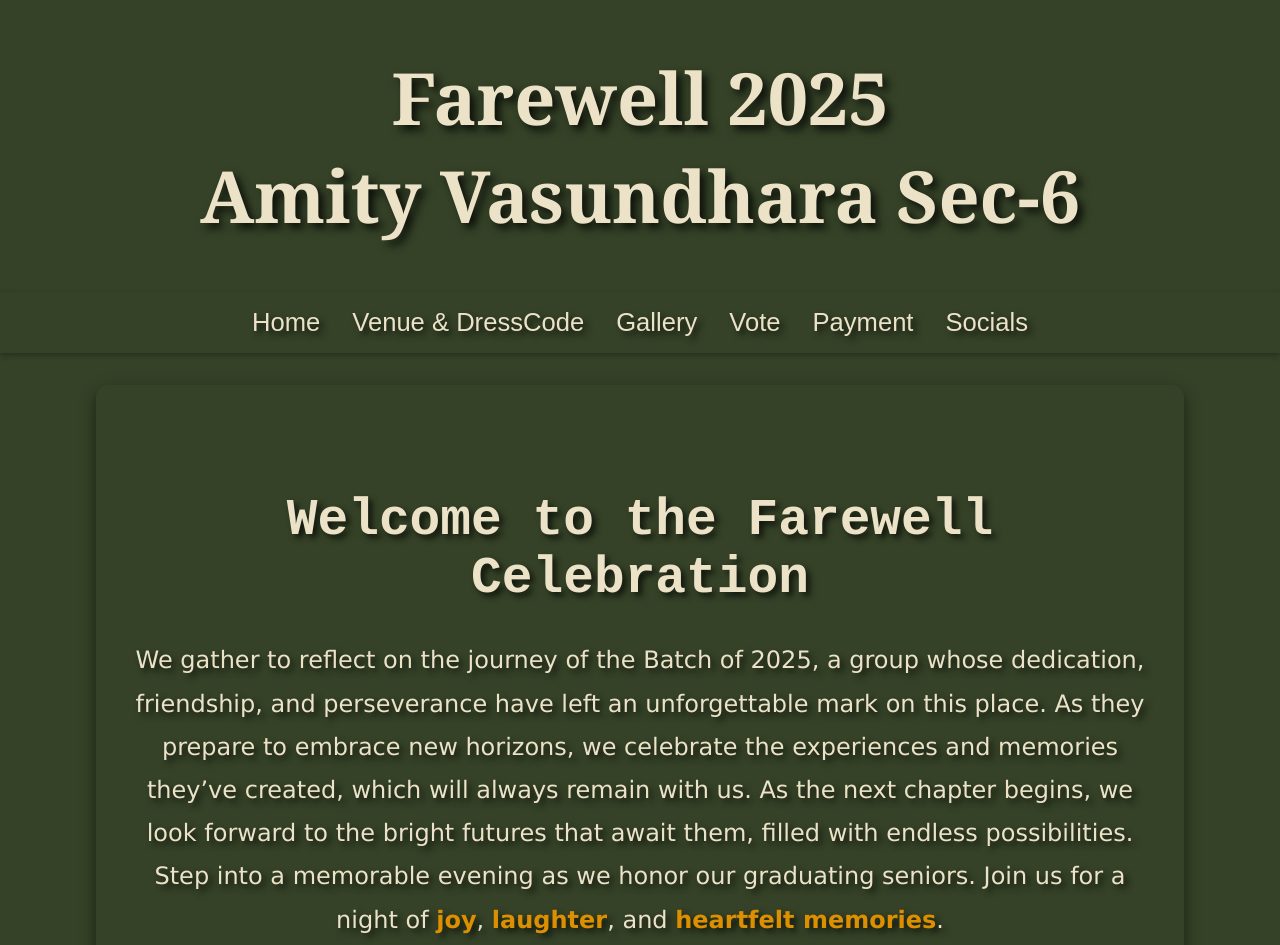
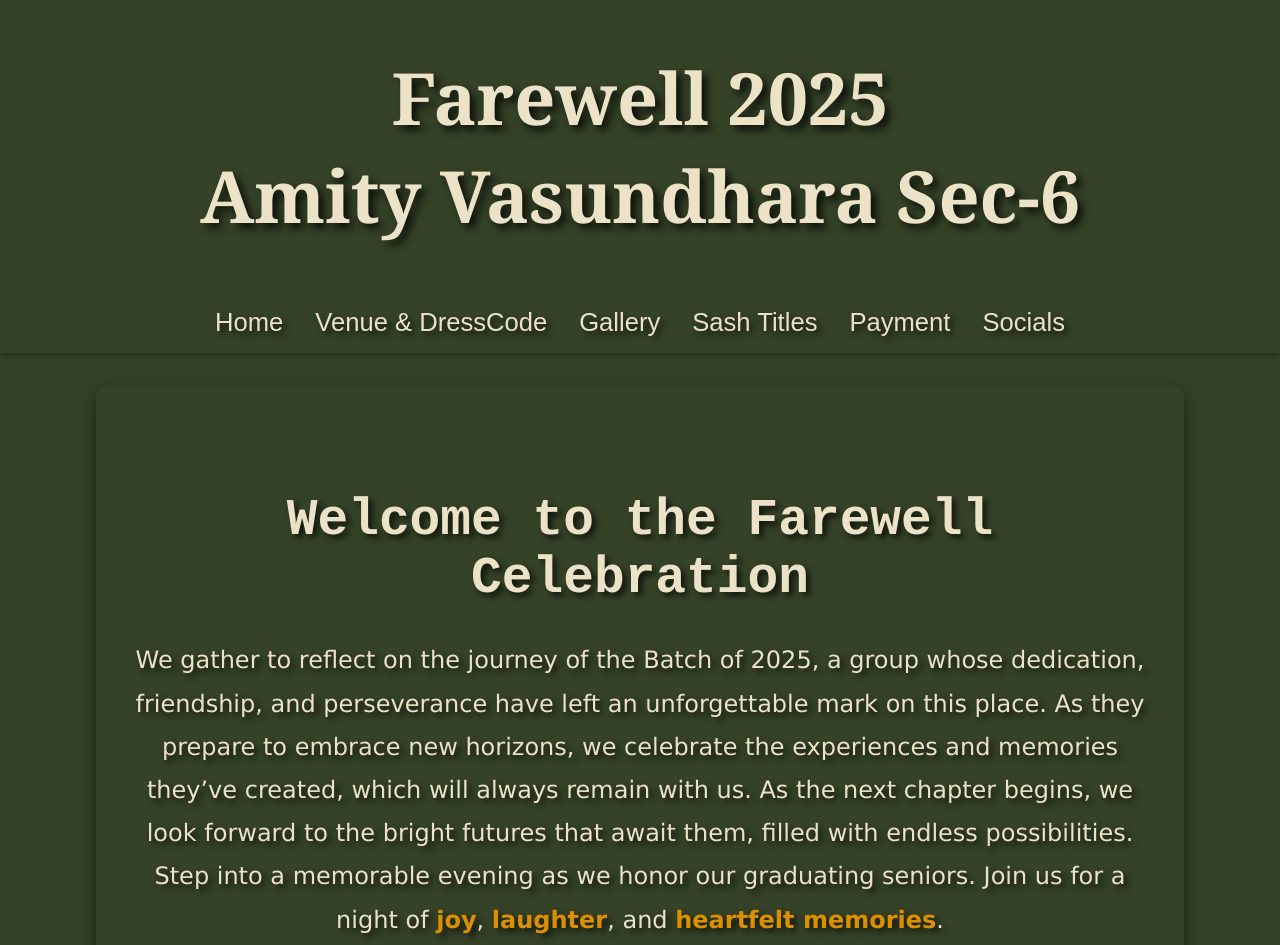
Before and after one commit to abhyu1/Aisv6_farewell2k25, a plain HTML site: page index.html in a window 1280 px wide. Shown: the top 945 px of the page. Drawn offline with Linux system fonts and the light colour scheme.

Commit message:
Update index.html

```diff
--- a/index.html
+++ b/index.html
@@ -24,7 +24,7 @@
             <a href="index.html">Home</a>
             <a href="about.html">Venue & DressCode</a>
             <a href="gallery.html">Gallery</a>
-            <a href="rsvp.html">Vote</a>
+            <a href="rsvp.html">Sash Titles</a>
             <a href="payment-qr.html">Payment</a>
             <a href="social.html">Socials</a>
         </div>
```
